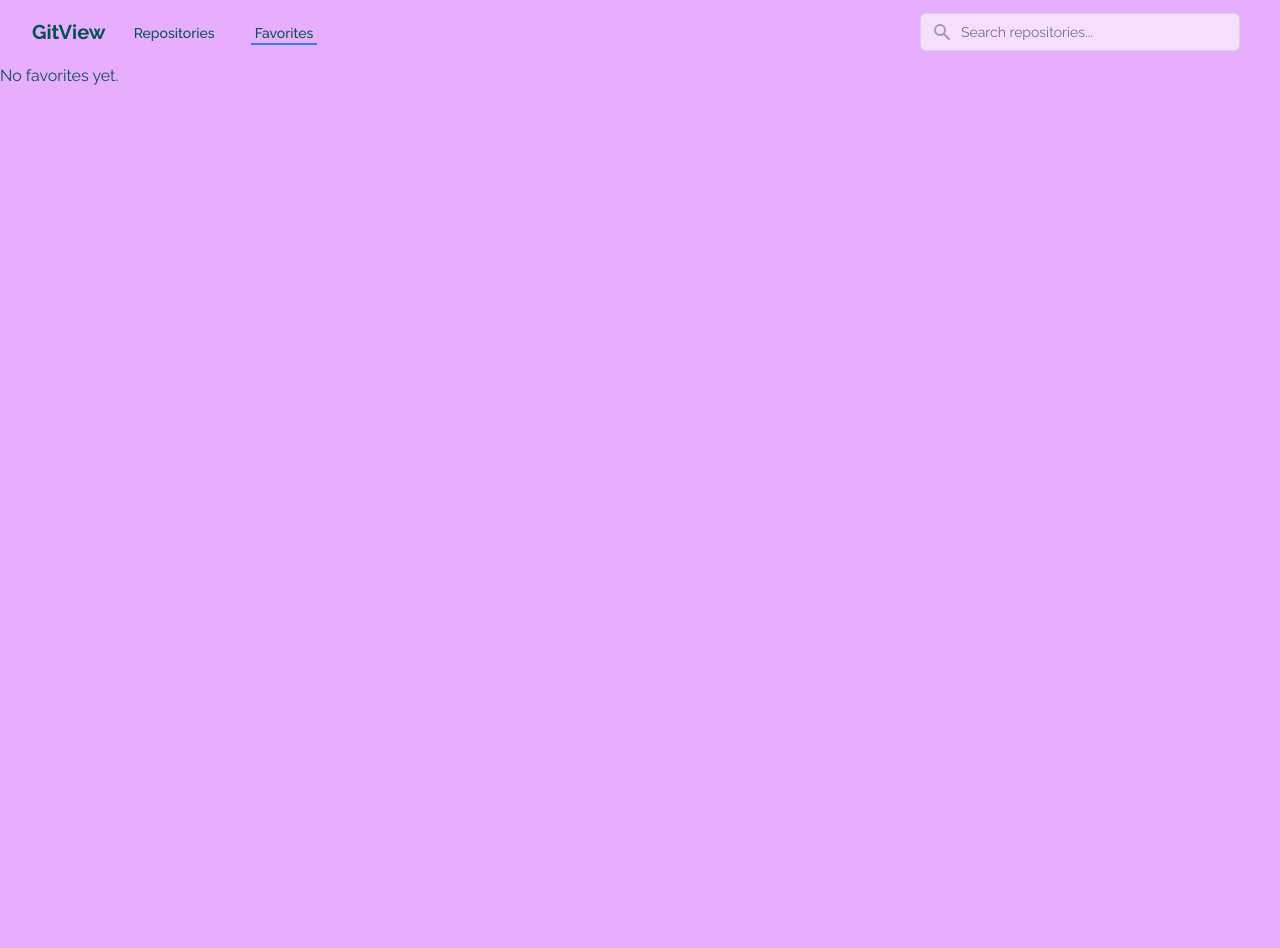
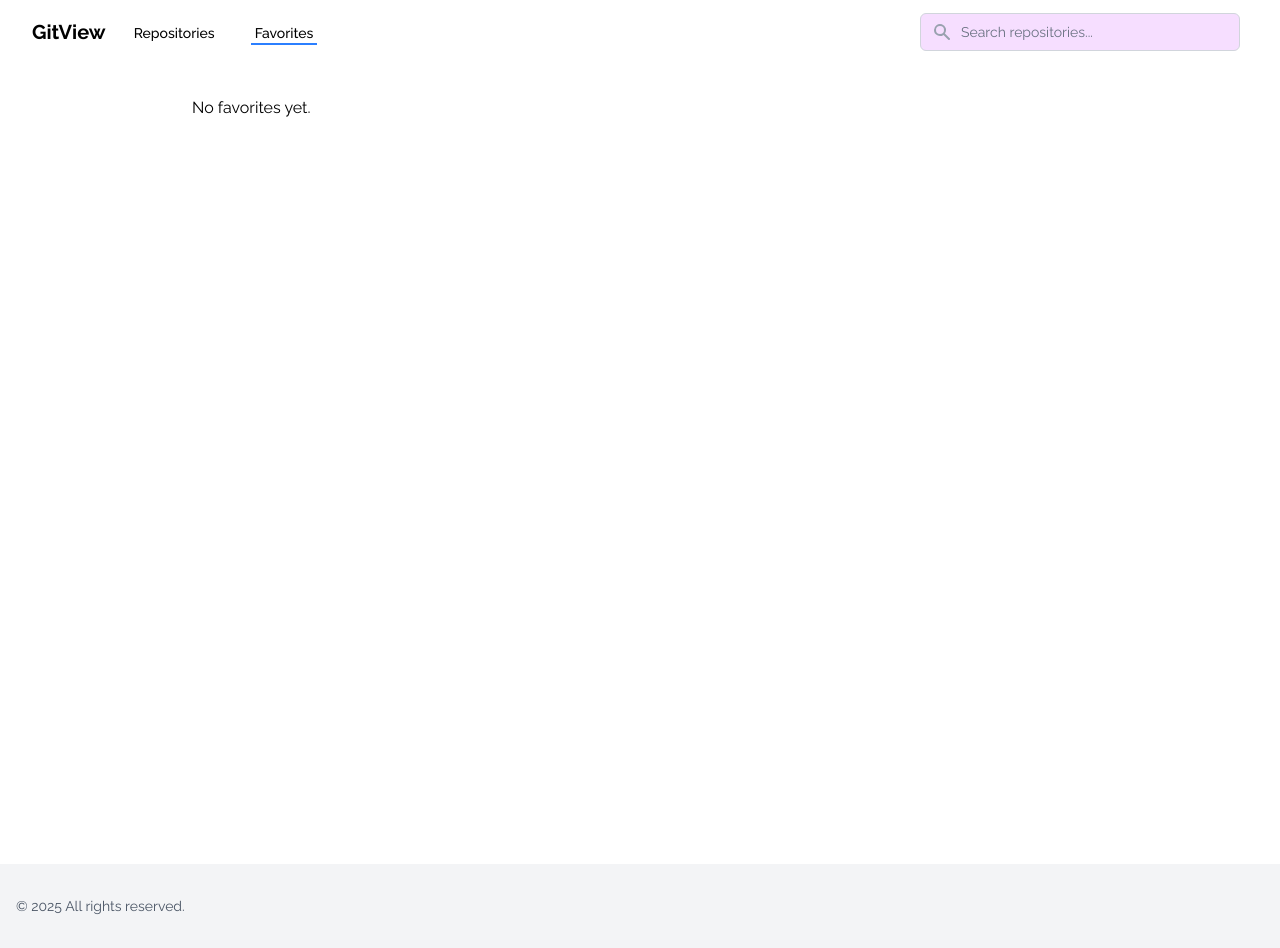
Before and after one commit to rasik-nep/Gitview, a Next.js app: page /favorites in a window 1280 px wide. Before the commit the page ends 800 px from the top, so only its background shows below. Built offline with nearby package versions, Linux system fonts and the light colour scheme.

Commit message:
feat: added custom notes api and added a footer

```diff
--- a/src/app/api/favorites/route.ts
+++ b/src/app/api/favorites/route.ts
@@ -6,6 +6,7 @@ type FavoriteRepo = {
   owner: string;
   description: string;
   url: string;
+  notes?: string;
 };
 const favorites: FavoriteRepo[] = [];
 
@@ -26,6 +27,19 @@ export async function POST(req: NextRequest) {
   return NextResponse.json({ message: "Added to favorites" }, { status: 201 });
 }
 
+// PATCH for updating a notes
+export async function PATCH(req: Request) {
+  const body = await req.json(); // { id, note }
+  const index = favorites.findIndex((repo) => repo.id === body.id);
+
+  if (index === -1) {
+    return NextResponse.json({ error: "Repo not found" }, { status: 404 });
+  }
+
+  favorites[index].notes = body.notes;
+  return NextResponse.json({ success: true });
+}
+
 export async function DELETE(req: Request) {
   const { id } = await req.json();
 
--- /dev/null
+++ b/src/app/favorites/error.tsx
@@ -0,0 +1,12 @@
+"use client";
+import ErrorPage from "@/component/Error";
+
+export default function FavoritesError({
+  error,
+  reset,
+}: {
+  error: Error;
+  reset: () => void;
+}) {
+  return <ErrorPage error={error} reset={reset} />;
+}
--- a/src/app/favorites/page.tsx
+++ b/src/app/favorites/page.tsx
@@ -9,6 +9,7 @@ interface FavoriteRepo {
   owner: string;
   description: string;
   url: string;
+  notes?: string;
 }
 
 export default function FavoritesPage() {
@@ -49,12 +50,31 @@ export default function FavoritesPage() {
     }
   }
 
+  async function handleUpdateNote(id: number, notes: string) {
+    const res = await fetch("/api/favorites", {
+      method: "PATCH",
+      headers: { "Content-Type": "application/json" },
+      body: JSON.stringify({ id, notes }),
+    });
+    if (res.ok) {
+      setFavorites(
+        favorites.map((repo) => (repo.id === id ? { ...repo, notes } : repo))
+      );
+    } else {
+      console.error("Failed to update note");
+    }
+  }
   if (loading) return <Loading />;
   if (error) return <p>{error}</p>;
-  if (favorites.length === 0) return <p>No favorites yet.</p>;
+  if (favorites.length === 0)
+    return (
+      <div className=" h-screen max-w-4xl mx-auto py-8">
+        <p>No favorites yet.</p>
+      </div>
+    );
 
   return (
-    <div className="max-w-4xl mx-auto py-8">
+    <div className=" h-screen max-w-4xl mx-auto py-8">
       <h1 className="text-2xl font-bold mb-4">Your Favorites</h1>
       <ul className="space-y-4">
         {favorites.map((repo) => (
@@ -63,6 +83,11 @@ export default function FavoritesPage() {
               {repo.name}
             </a>
             <p className="text-gray-600">{repo.description}</p>
+            <input
+              type="text"
+              value={repo.notes}
+              onChange={(e) => handleUpdateNote(repo.id, e.target.value)}
+            />
             <button onClick={() => handleDelete(repo.id)}>Delete</button>
           </li>
         ))}
--- a/src/app/layout.tsx
+++ b/src/app/layout.tsx
@@ -2,6 +2,7 @@ import type { Metadata } from "next";
 import { Raleway } from "next/font/google";
 import "../styles/globals.css";
 import Navbar from "@/component/Navbar";
+import Footer from "@/component/Footer";
 
 const geistRaleway = Raleway({
   variable: "--font-raleway",
@@ -22,7 +23,8 @@ export default function RootLayout({
     <html lang="en">
       <body className={`${geistRaleway.variable} antialiased`}>
         <Navbar />
-        {children}
+        <main className="flex-grow">{children}</main>
+        <Footer />
       </body>
     </html>
   );
--- a/src/app/page.tsx
+++ b/src/app/page.tsx
@@ -1,6 +1,6 @@
 export default function Home() {
   return (
-    <div>
+    <div className="flex-grow h-screen">
       <h1 className="text-4xl font-bold">Hello World</h1>
     </div>
   );
--- /dev/null
+++ b/src/component/Footer.tsx
@@ -0,0 +1,19 @@
+import React from "react";
+
+const Footer = () => {
+  return (
+    <footer className="bg-gray-100 py-8 mt-auto">
+      <div className="container mx-auto px-4">
+        <div className="flex flex-col md:flex-row justify-between items-center">
+          <div className="mb-4 md:mb-0">
+            <p className="text-gray-600 text-sm">
+              © {new Date().getFullYear()} All rights reserved.
+            </p>
+          </div>
+        </div>
+      </div>
+    </footer>
+  );
+};
+
+export default Footer;
--- a/src/styles/globals.css
+++ b/src/styles/globals.css
@@ -6,7 +6,5 @@
 }
 
 body {
-  background: var(--background);
-  color: var(--foreground);
   font-family: var(--font-raleway), sans-serif;
 }
```
